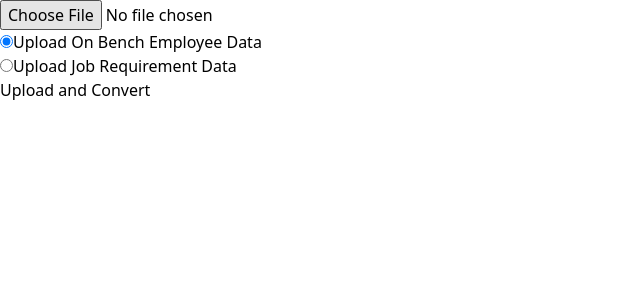
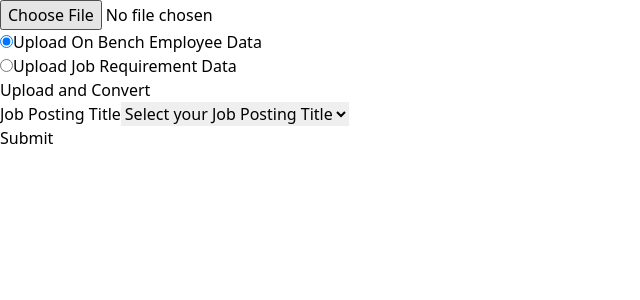
Before and after one commit to dharmikpatel21/map-my-developer, a Next.js app: page / in a window 1280 px wide. Shown: the top 300 px of the page, without its empty margins (0-640 px from the left). Built offline with nearby package versions, Linux system fonts and the light colour scheme.

Commit message:
select job requirement + session storage

```diff
--- a/src/app/page.tsx
+++ b/src/app/page.tsx
@@ -1,4 +1,5 @@
 import ExcelUpload from "@/components/ExcelUpload";
+import SelectJob from "@/components/SelectJob";
 import dynamic from "next/dynamic";
 const MapWithEmployeeMarkers = dynamic(
   () => import("@/components/MapWithEmployeeMarkers"),
@@ -9,6 +10,7 @@ export default function Home() {
     <div>
       <ExcelUpload />
       {/* <MapWithEmployeeMarkers />; */}
+      <SelectJob />
     </div>
   );
 }
--- a/src/components/ExcelUpload/index.tsx
+++ b/src/components/ExcelUpload/index.tsx
@@ -9,19 +9,14 @@ const ExcelUpload = (props: Props) => {
   const [uploadType, setUploadType] = useState<
     "onBenchEmployee" | "jobRequirement"
   >("onBenchEmployee");
-  const [onBenchEmployee, setOnBenchEmployee] = useState([]);
-  const [jobRequirement, setJobRequirement] = useState([]);
+  // const [onBenchEmployee, setOnBenchEmployee] = useState([]);
+  // const [jobRequirement, setJobRequirement] = useState([]);
   const {
     register,
     handleSubmit,
     formState: { errors },
   } = useForm();
-  console.log("====================================");
-  console.log("onBenchEmployee", onBenchEmployee);
-  console.log("====================================");
-  console.log("====================================");
-  console.log("jobRequirement", jobRequirement);
-  console.log("====================================");
+
   const onSubmit = async (data: FieldValues) => {
     console.log("====================================");
     console.log("Form Data:", data);
@@ -41,10 +36,15 @@ const ExcelUpload = (props: Props) => {
       console.log("====================================");
       if (uploadType === "onBenchEmployee") {
         const formatOnBenchEmployee = formatPrimarySkills(result);
-        setOnBenchEmployee(formatOnBenchEmployee as any);
+        sessionStorage.setItem(
+          "onBenchEmployee",
+          JSON.stringify(formatOnBenchEmployee)
+        );
       }
-      setJobRequirement(result["Open JR"]);
-      // setJobRequirement(Object.values(result)[1]);
+      sessionStorage.setItem(
+        "jobRequirement",
+        JSON.stringify(result["Open JR"] ? result["Open JR"] : [])
+      );
     } catch (error: any) {
       console.error("Error uploading the file:", error.message);
     }
--- /dev/null
+++ b/src/components/SelectJob/index.tsx
@@ -0,0 +1,49 @@
+"use client";
+import React, { useEffect, useState } from "react";
+import { FieldValues, useForm } from "react-hook-form";
+
+type Props = {};
+
+const SelectJob = (props: Props) => {
+  const {
+    register,
+    handleSubmit,
+    formState: { errors },
+  } = useForm();
+
+  const onSubmit = async (data: FieldValues) => {
+    console.log(data);
+  };
+
+  const [parsedJobRequirement, setParsedJobRequirement] = useState<
+    Record<string, any>[] | null
+  >(null);
+
+  useEffect(() => {
+    const storedJobRequirement = sessionStorage.getItem("jobRequirement");
+    if (storedJobRequirement) {
+      setParsedJobRequirement(JSON.parse(storedJobRequirement));
+    }
+  }, []);
+
+  return (
+    <form onSubmit={handleSubmit(onSubmit)}>
+      <div>
+        <label htmlFor="selectJob">Job Posting Title</label>
+        <select id="selectJob" {...register("selectJob", { required: true })}>
+          <option value="">Select your Job Posting Title</option>
+          {parsedJobRequirement?.map((item: Record<string, any>) => (
+            <option key={item["JR"]} value={item["Job Posting Title"]}>
+              {item["Job Posting Title"]}
+            </option>
+          ))}
+        </select>
+        {errors.selectJob && <p>This field is required</p>}
+      </div>
+
+      <button type="submit">Submit</button>
+    </form>
+  );
+};
+
+export default SelectJob;
```
